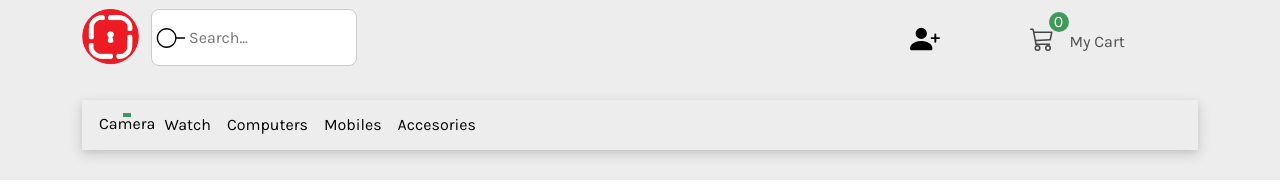
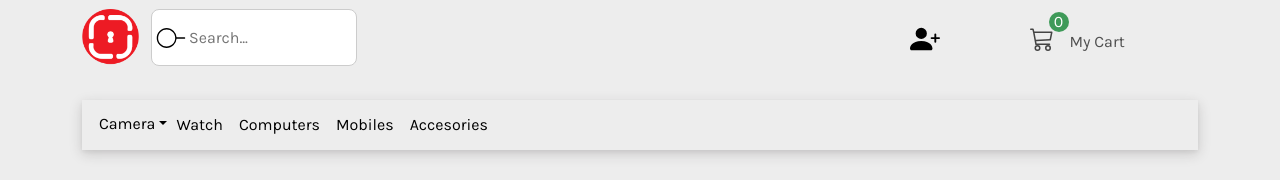
Before and after one commit to Atefeh-Masoumi/e-commercesample-template, a React (Create React App) app: page /profile in a window 1280 px wide. Shown: the top 187 px of the page. Built offline with nearby package versions, Linux system fonts and the light colour scheme.

Commit message:
navbar drpdown toggle fixed

```diff
--- a/src/component/Navigation/navbar.css
+++ b/src/component/Navigation/navbar.css
@@ -138,9 +138,10 @@ input[type="text"]::placeholder {
 ul.stroke  li a {
   position:relative;
   padding: 1px;
+  cursor: pointer;
 }
 
-ul.stroke  li a:after {
+ul.stroke  li a:before {
   position: absolute;
   top: 0;
   left: 0;
@@ -153,7 +154,7 @@ ul.stroke  li a:after {
   height: 3px;
 
 }
-ul.stroke  li a:hover:after {
+ul.stroke  li a:hover:before {
   width: 100%;
 }
 ul li a,
--- a/src/pages/Profilepage/ProfilePage.js
+++ b/src/pages/Profilepage/ProfilePage.js
@@ -67,7 +67,7 @@ const ProfilePage = ({history}) => {
 
                   </div>
                   <div className="p-2 d-flex">
-                  <img src={delivery} alt="" fontSize="3em"/>
+                    <img src={delivery} alt="delivered icon" fontSize="3em"/>
                     <span className='fs-5'> Completed </span>
                   </div>
                   <div className="p-2">
```
